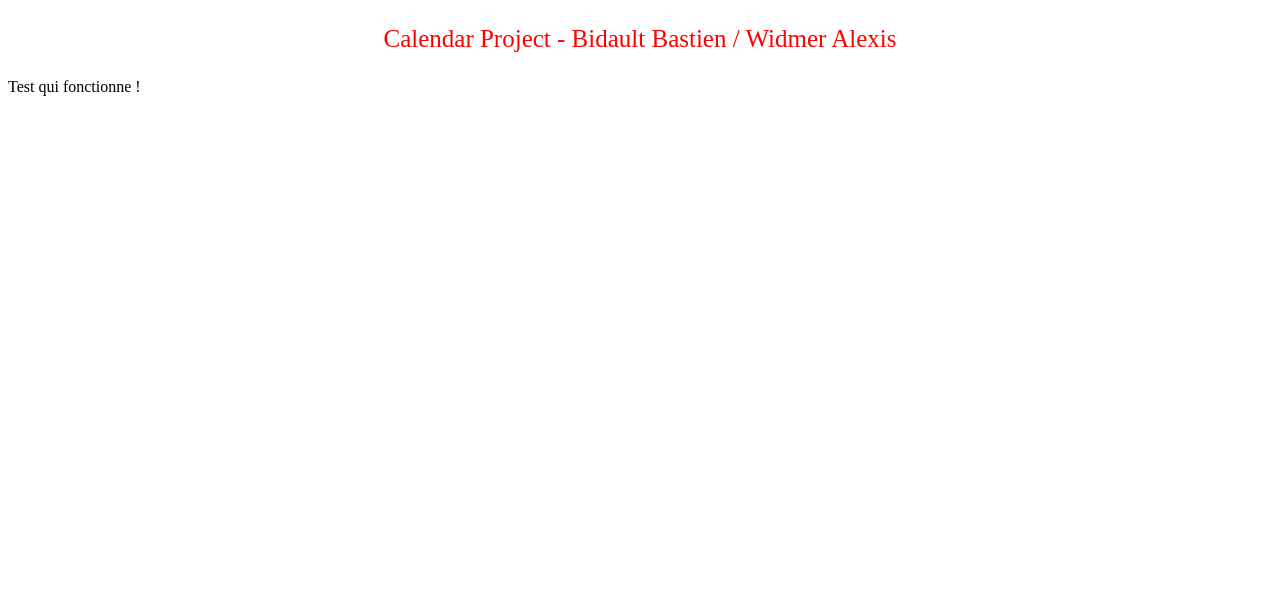
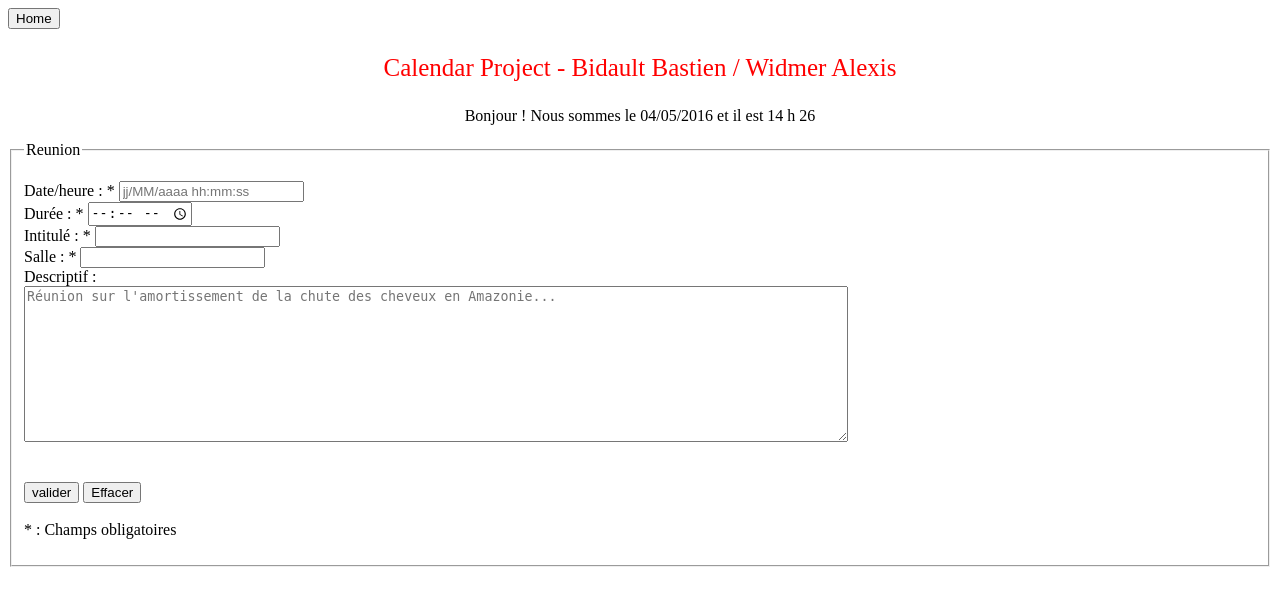
Before and after one commit to Lesys/projectPPE4, a PHP site: page /index.php?action=create in a window 1280 px wide. Shown: the top 606 px of the page. Run offline with PHP 8.4, Linux system fonts and the light colour scheme.

Commit message:
update create, datetime, home button

```diff
--- a/php/css/reunion.css
+++ b/php/css/reunion.css
@@ -11,10 +11,14 @@ table {
 	font-size: 25px;
 }
 .affTab td, table, th, tr {
-	font-size: 10;
+	font-size: 16px;
 	border: 0.5px;
 	border-style: solid;
 	text-align: center;
 	margin-left: auto;
 	margin-right: auto;
 }
+.affDateTime {
+	text-align: center;
+
+}
--- a/php/index.php
+++ b/php/index.php
@@ -1,6 +1,6 @@
-<?php include "view/header.html";
+<?php include "useful/functions.php";
+	include "view/header.html";
 	include "view/headOfPage.php";
-	include "useful/functions.php";
 
 	if(!isset($_REQUEST['action']))
 	    $action = 'allReunion';
--- a/php/useful/functions.php
+++ b/php/useful/functions.php
@@ -82,4 +82,20 @@ function checkNullOrNot($var) {
 
     return $return;
 }
+
+
+function affDateTime() {
+
+    // informations de date dans des variables
+    $jour = date('d');
+    $mois = date('m');
+    $annee = date('Y');
+    $heure = date('H');
+    $minute = date('i');
+
+    // Affichage date et heure
+    echo '<p class="affDateTime">Bonjour ! Nous sommes le ' . $jour . '/' . $mois . '/' . $annee . ' et il est ' . $heure. ' h ' . $minute.'</p>';
+
+}
+
 ?>
--- a/php/view/create.php
+++ b/php/view/create.php
@@ -1,3 +1,47 @@
 <?php
-echo "Test qui fonctionne !";
+
+//createNewField();
+
 ?>
+
+<form method="post" action="traitement.php">
+  <fieldset>
+  <legend>Reunion</legend>
+   <p>
+
+     <label for="datePost">Date/heure : * </label>
+     <input type="datetime" name="datePost" id="datePost" placeholder="jj/MM/aaaa hh:mm:ss" maxlength="19" required="">
+
+     <br>
+
+     <label for="dureePost">Durée : * </label>
+     <input type="time" name="dureePost" id="dureePost" placeholder="00:00" maxlength="5" required="">
+
+     <br>
+
+     <label for="intitulePost">Intitulé : * </label>
+     <input type="text" name="intitulePost" id="intitulePost" required="" maxlength="500" required=""/>
+
+     <br>
+
+     <label for="sallePost">Salle : * </label>
+     <input type="text" name="sallePost" id="sallePost" required="" maxlength="4" required=""/>
+
+     <br>
+
+     <label for="descriptifPost">Descriptif : </label><br>
+     <textarea name="descriptifPost" id="descriptifPost" cols="100" rows="10" maxlength="5000" placeholder="Réunion sur l'amortissement de la chute des cheveux en Amazonie..."></textarea>
+
+     <br>
+
+     <br><br>
+
+     <input type="submit" value="valider"/>
+     <input type="reset" value="Effacer" />
+     <br><br>
+     * : Champs obligatoires
+
+   </p>
+ </fieldset>
+
+</form>
--- a/php/view/headOfPage.php
+++ b/php/view/headOfPage.php
@@ -1,3 +1,7 @@
 <div id="header">
-    <p align="center" class="title1">Calendar Project - Bidault Bastien / Widmer Alexis</p>
+    <a href="index.php"><input type="button" value="Home"></input></a>
+    <p class="title1">Calendar Project - Bidault Bastien / Widmer Alexis</p>
+
+    <?php affDateTime(); ?>
+
 </div>
```
Also changed, not shown: php/view/allReunion.php (+1 -9 lines).
